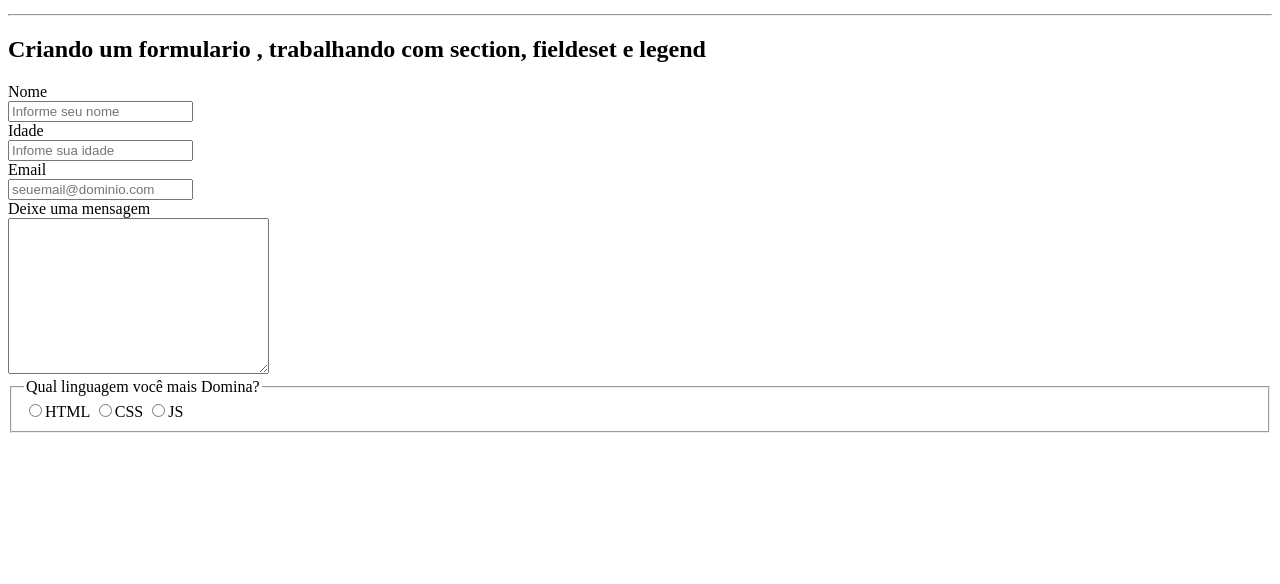
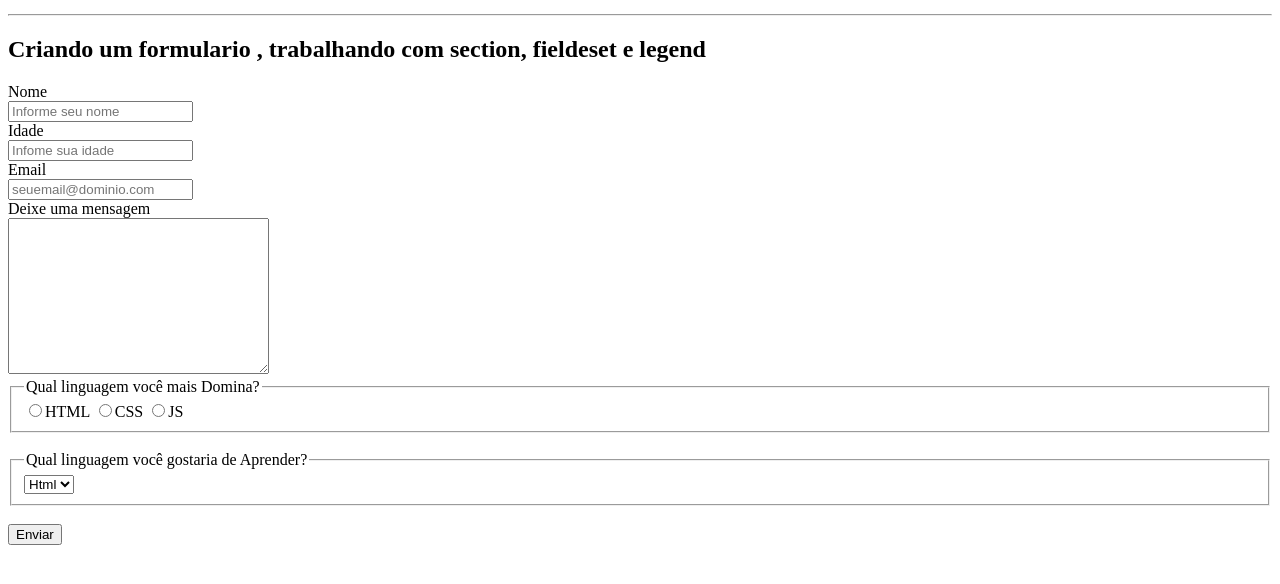
Before and after one commit to GabrielAlmeidaNunes/Aprendendo_html, a plain HTML site: page index.html in a window 1280 px wide. Shown: the part 136-720 px from the top of the page. Drawn offline with Linux system fonts and the light colour scheme.

Commit message:
select e option no formulário

```diff
--- a/index.html
+++ b/index.html
@@ -52,10 +52,25 @@
             <label for="radio-css"><input type="radio" id="radio-css" name="nome">CSS</label>
             <label for="radio-js"><input type="radio" id="radio-js" name="nome">JS</label>
 
-        </fieldset>
+        </fieldset><br>
+
+       <fieldset>
+
+            <legend>Qual linguagem você gostaria de Aprender?</legend>
+
+            <select>
+
+                    <option>Html</option>
+                    <option>Css</option>
+                    <option>Js</option>
+
+            </select>
+
+       </fieldset><br>
+
+        <input type="submit" value="Enviar">
 
       </form>
-
 
     </main>
 
```
